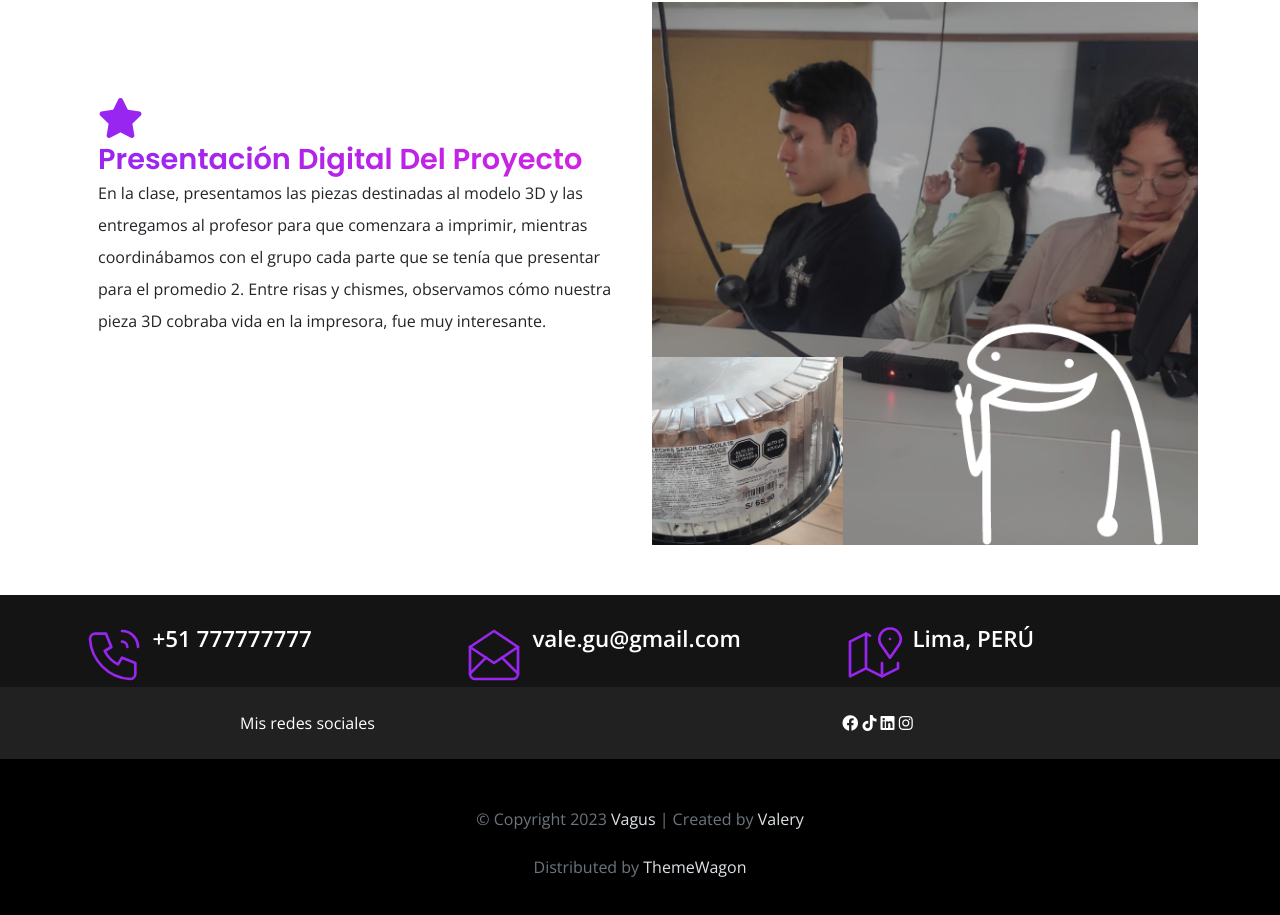
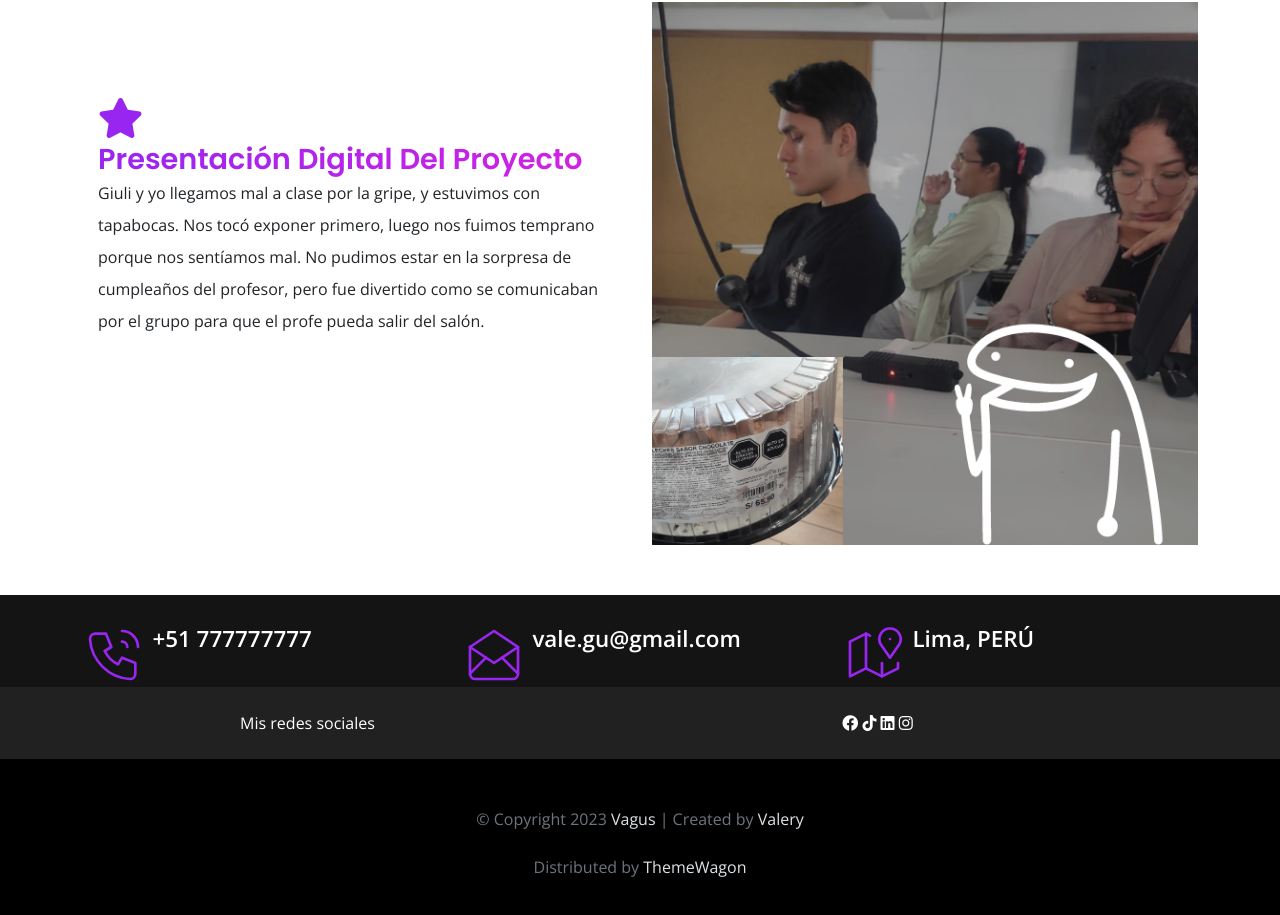
Before and after one commit to guerevalery/vagus-laboratorio-2, a website: page INDEX - CLASES 13.html in a window 1280 px wide. Shown: the part 1809-2724 px from the top of the page. Drawn offline with nearby package versions, Linux system fonts and the light colour scheme; files that its build step writes are made by us from their sources; files whose address does not match are found by name.

Commit message:
actualizar

```diff
--- a/INDEX - CLASES 13.html
+++ b/INDEX - CLASES 13.html
@@ -119,7 +119,7 @@
             <div class="icon d-block fas fa-star"></div>
             <h3 class="display-3--title mt-1">Presentación digital del proyecto</h3>
             <p class="lh-lg">
-              En la clase, presentamos las piezas destinadas al modelo 3D y las entregamos al profesor para que comenzara a imprimir, mientras coordinábamos con el grupo cada parte que se tenía que presentar para el promedio 2. Entre risas y chismes, observamos cómo nuestra pieza 3D cobraba vida en la impresora, fue muy interesante.
+              Giuli y yo llegamos mal a clase por la gripe, y estuvimos con tapabocas. Nos tocó exponer primero, luego nos fuimos temprano porque nos sentíamos mal. No pudimos estar en la sorpresa de cumpleaños del profesor, pero fue divertido como se comunicaban por el grupo para que el profe pueda salir del salón.
 
             </p>
           </div>
```
